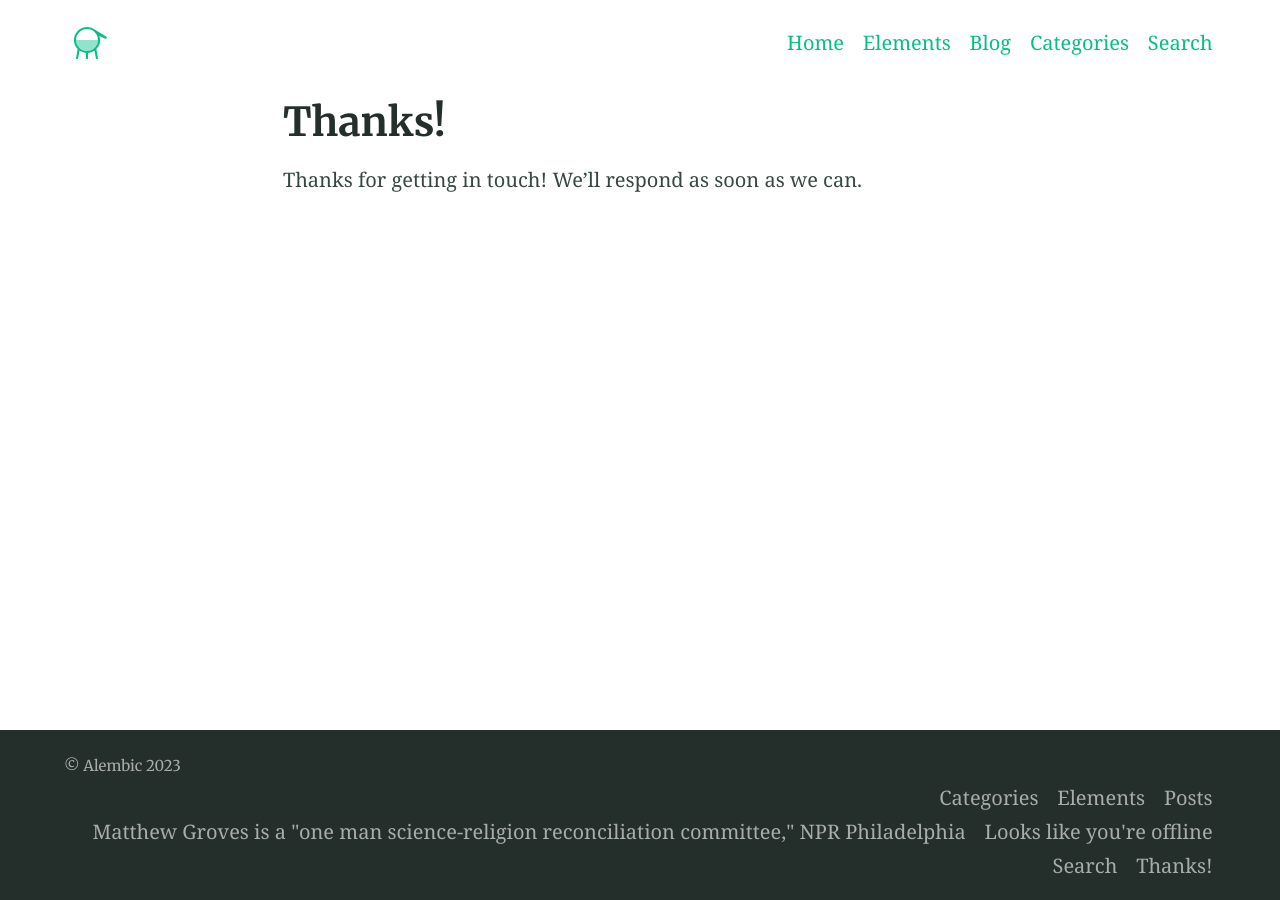
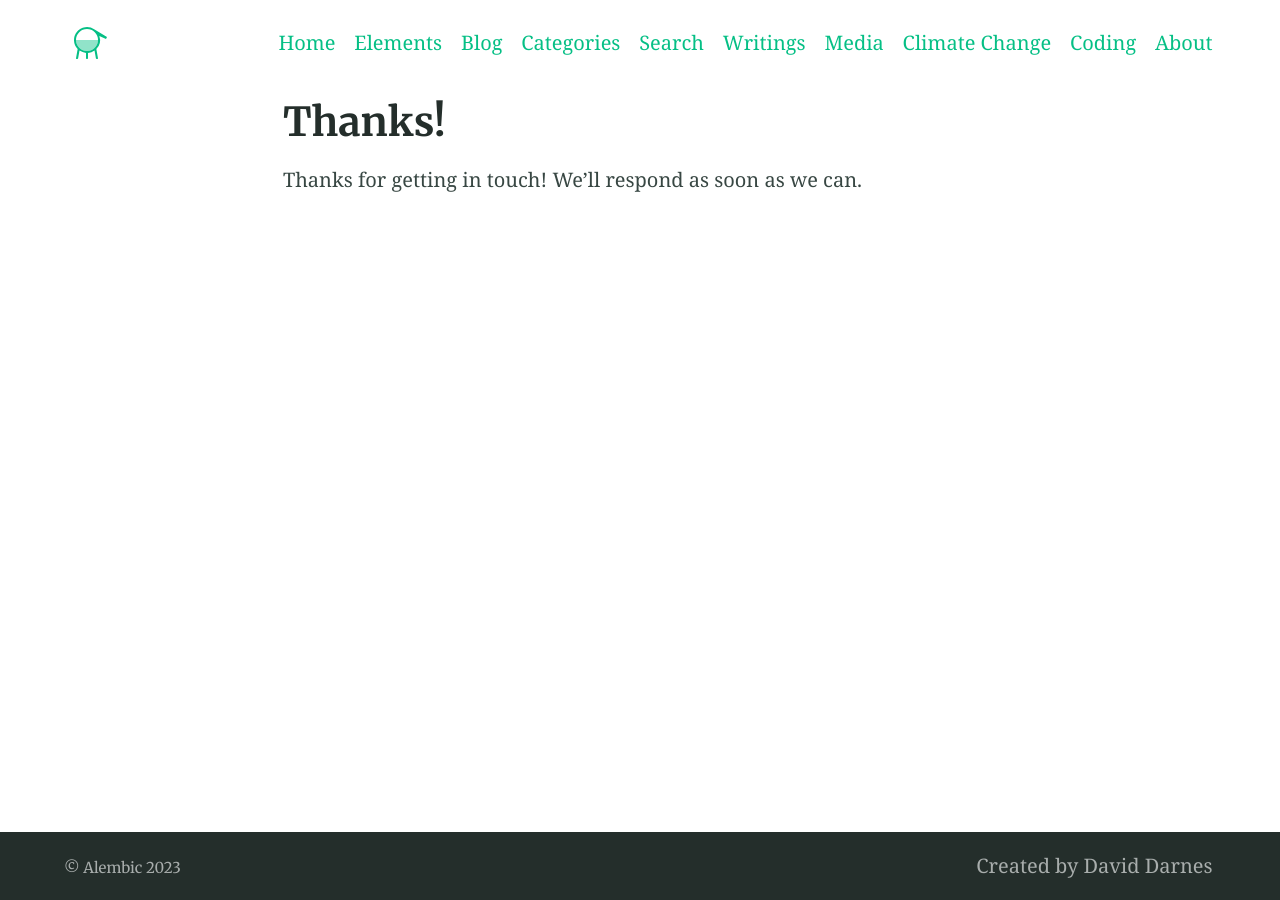
Before and after one commit to matthewdgroves/matthewdgroves.github.io, a Jekyll site: the page built from thanks.md, in a window 1280 px wide. Built offline with Jekyll 4.4.1, drawn with Linux system fonts in a browser that asks for light colours.

Commit message:
expanded top menu, about page

```diff
--- a/_config.yml
+++ b/_config.yml
@@ -131,12 +131,23 @@
   url: /categories/
 - title: Search
   url: /search/
+- title: Writings
+  url: /writings/
+- title: Media
+  url: /media
+- title: Climate Change
+  url: /climate/
+- title: Coding
+  url: /coding/
+- title: About
+  url: /about/
+
 #- title: Fork Alembic
 #  url: https://github.com/daviddarnes/alembic
 
 navigation_footer:
-#- title: Created by David Darnes
-#  url: https://darn.es
+- title: Created by David Darnes
+  url: https://darn.es
 
 social_links: # Appears in sidebar. Set the urls then uncomment and comment out as desired
 #  Twitter: https://twitter.com/DavidDarnes
```
Also changed, not shown: about.md (added, +15 -0 lines).
